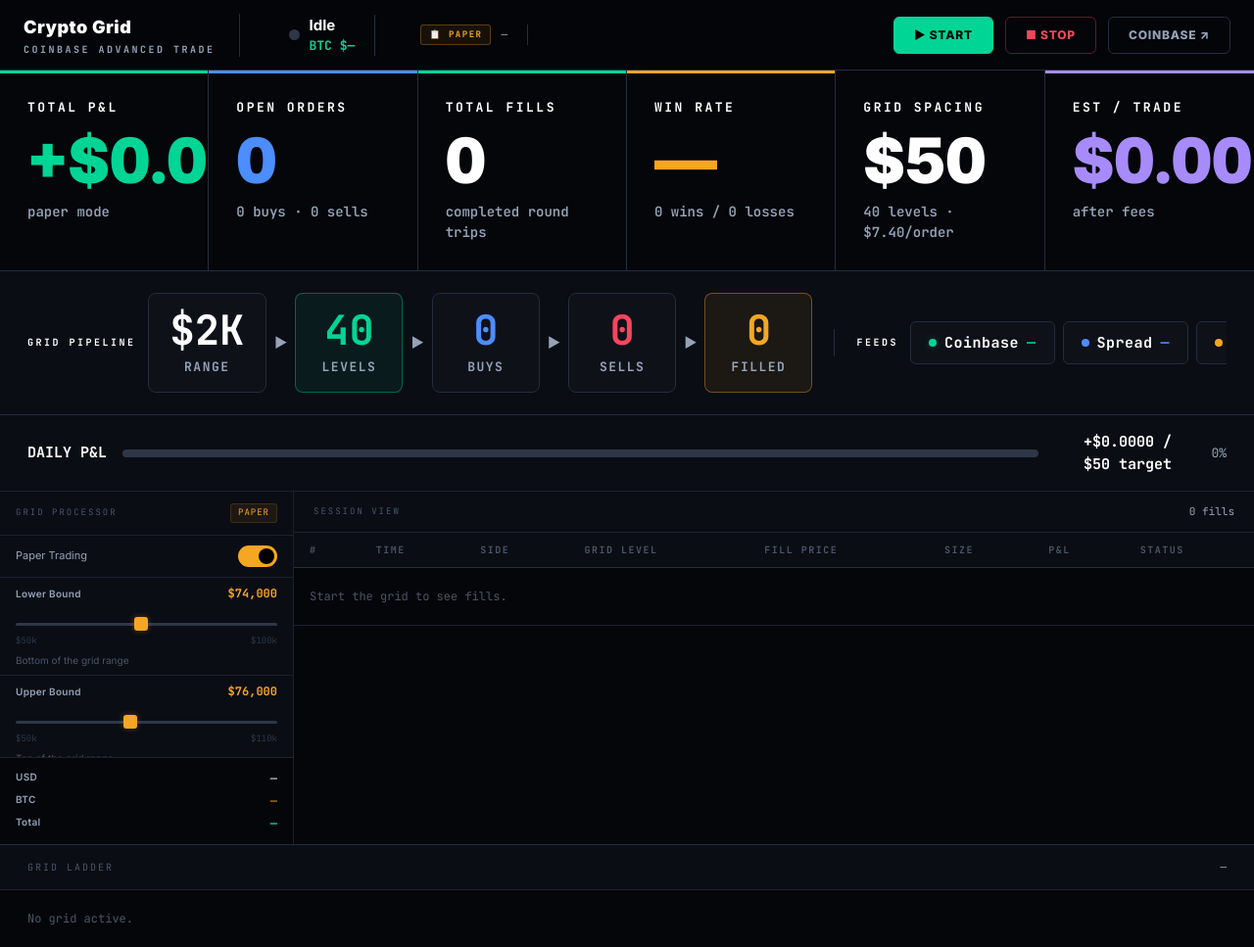
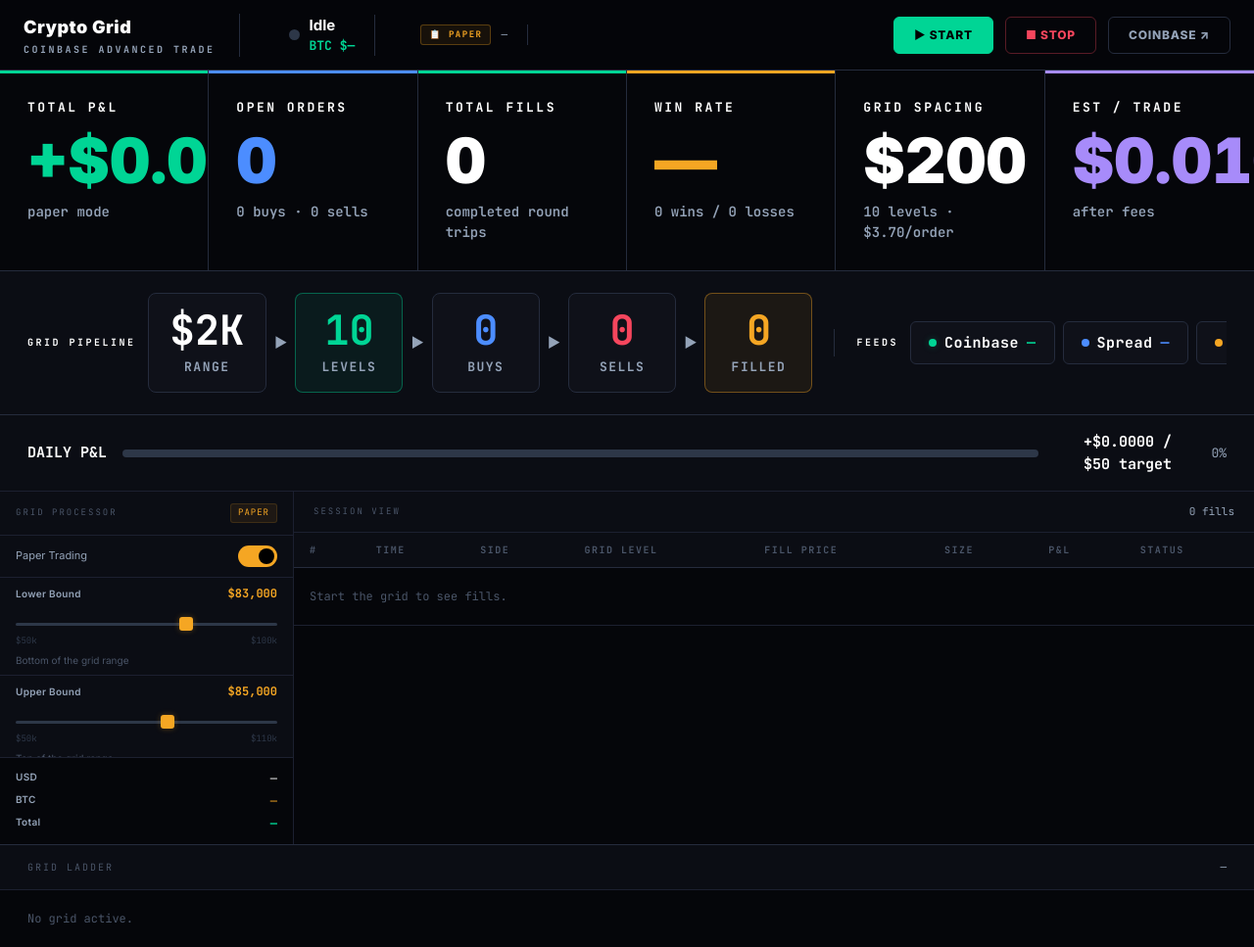
Before and after one commit to papjamzzz/crypto-grid, a Flask app: page / in a window 1280 px wide. Shown: the whole page at 98% size. Run offline with Flask 3, Linux system fonts and the light colour scheme; data that the repository does not hold is empty.

Commit message:
Update UI defaults to match  budget — 83k-85k range, 10 grids, 0.00005 BTC/order

```diff
--- a/templates/index.html
+++ b/templates/index.html
@@ -536,9 +536,9 @@
       <div class="fader-strip">
         <div class="fader-head">
           <span class="fader-name">Lower Bound</span>
-          <span class="fader-val amber" id="fv-lower">$74,000</span>
+          <span class="fader-val amber" id="fv-lower">$83,000</span>
         </div>
-        <input type="range" class="c-amber" id="s-lower" min="50000" max="100000" step="100" value="74000"
+        <input type="range" class="c-amber" id="s-lower" min="50000" max="100000" step="100" value="83000"
                oninput="syncFader('lower',this.value)">
         <div class="fader-range"><span>$50k</span><span>$100k</span></div>
         <div class="fader-desc">Bottom of the grid range</div>
@@ -548,9 +548,9 @@
       <div class="fader-strip">
         <div class="fader-head">
           <span class="fader-name">Upper Bound</span>
-          <span class="fader-val amber" id="fv-upper">$76,000</span>
+          <span class="fader-val amber" id="fv-upper">$85,000</span>
         </div>
-        <input type="range" class="c-amber" id="s-upper" min="50000" max="110000" step="100" value="76000"
+        <input type="range" class="c-amber" id="s-upper" min="50000" max="110000" step="100" value="85000"
                oninput="syncFader('upper',this.value)">
         <div class="fader-range"><span>$50k</span><span>$110k</span></div>
         <div class="fader-desc">Top of the grid range</div>
@@ -560,11 +560,11 @@
       <div class="fader-strip">
         <div class="fader-head">
           <span class="fader-name">Grid Lines</span>
-          <span class="fader-val blue" id="fv-grids">40</span>
+          <span class="fader-val blue" id="fv-grids">10</span>
         </div>
-        <input type="range" class="c-blue" id="s-grids" min="4" max="80" step="1" value="40"
+        <input type="range" class="c-blue" id="s-grids" min="4" max="80" step="1" value="10"
                oninput="syncFader('grids',this.value)">
-        <div class="fader-range"><span>4</span><span>40</span></div>
+        <div class="fader-range"><span>4</span><span>80</span></div>
         <div class="fader-desc">Number of buy/sell levels</div>
       </div>
 
@@ -572,11 +572,11 @@
       <div class="fader-strip">
         <div class="fader-head">
           <span class="fader-name">Order Size</span>
-          <span class="fader-val green" id="fv-size">0.0001 BTC</span>
+          <span class="fader-val green" id="fv-size">0.00005 BTC</span>
         </div>
-        <input type="range" class="c-green" id="s-size" min="0" max="9" step="1" value="0"
+        <input type="range" class="c-green" id="s-size" min="0" max="10" step="1" value="0"
                oninput="syncFader('size',this.value)">
-        <div class="fader-range"><span>0.0001</span><span>0.1</span></div>
+        <div class="fader-range"><span>0.00005</span><span>0.1</span></div>
         <div class="fader-desc">BTC per order (~<span id="size-usd">$7</span> at market)</div>
       </div>
 
@@ -662,7 +662,7 @@
 </div>
 
 <script>
-const SIZE_STEPS = [0.0001,0.0002,0.0005,0.001,0.002,0.005,0.01,0.02,0.05,0.1];
+const SIZE_STEPS = [0.00005,0.0001,0.0002,0.0005,0.001,0.002,0.005,0.01,0.02,0.05,0.1];
 let lastPrice = 0;
 
 function fmtUSD(n, dec=2) { return '$' + Math.abs(n).toLocaleString(undefined,{minimumFractionDigits:dec,maximumFractionDigits:dec}); }
```
